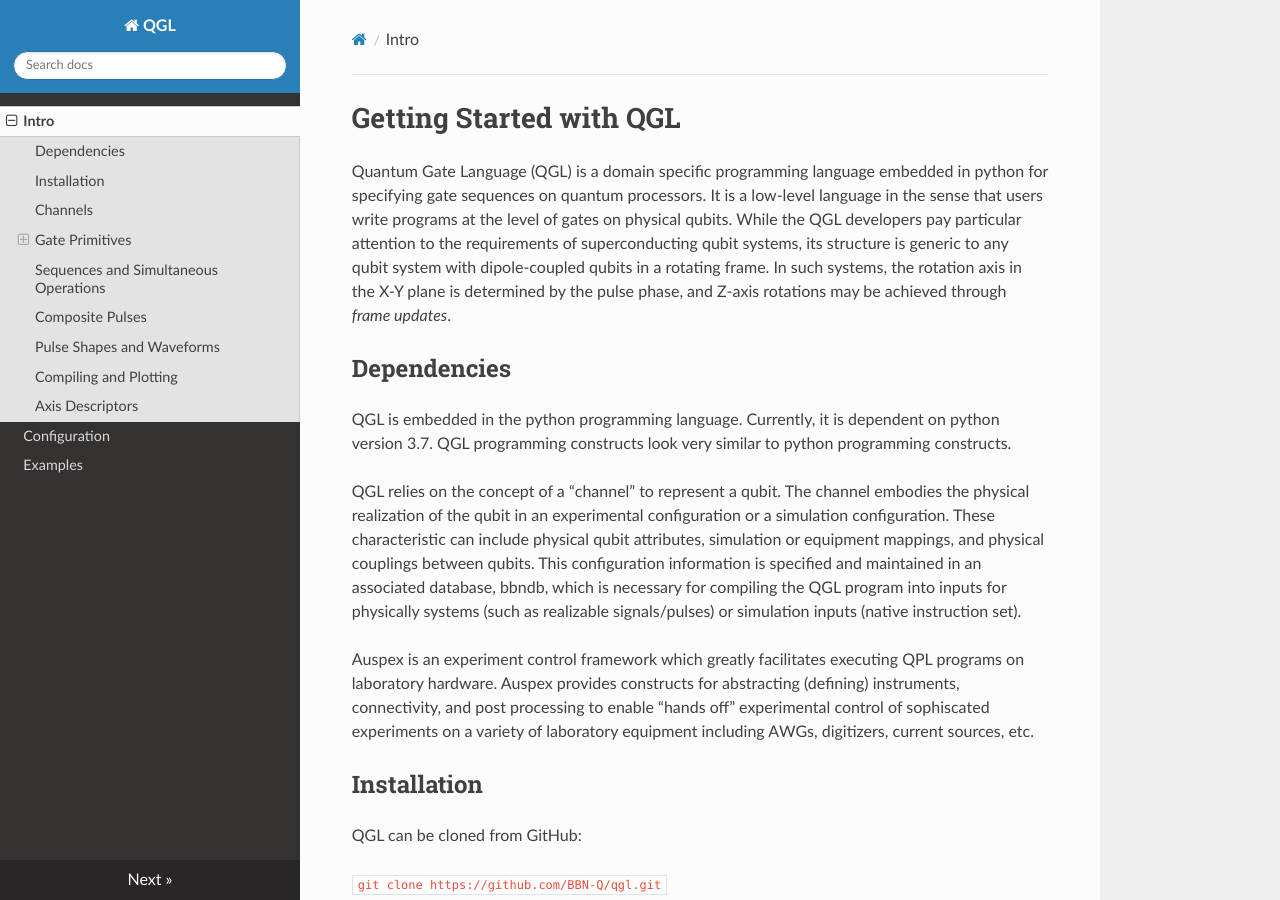
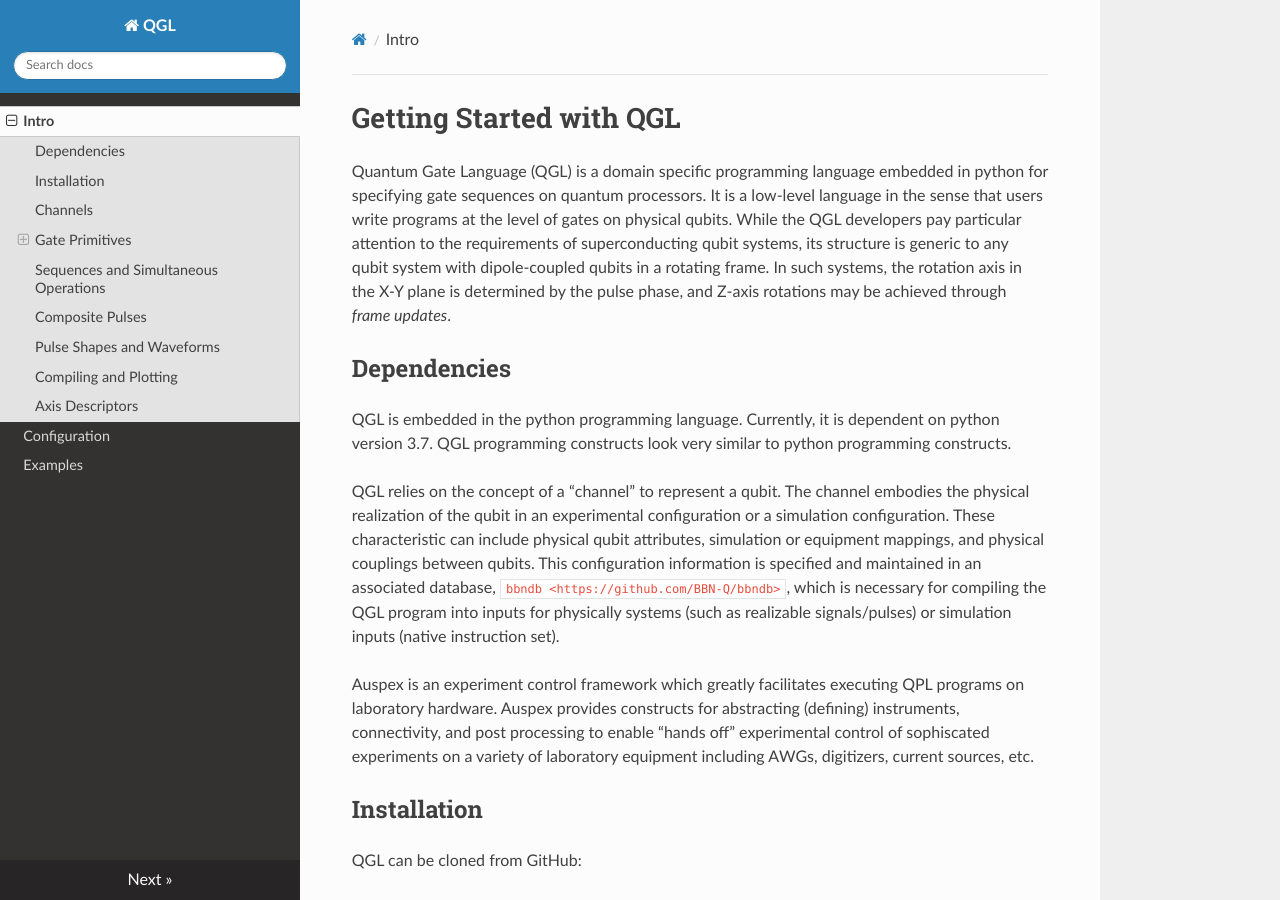
Before and after one commit to BBN-Q/QGL, an MkDocs documentation site: the page built from doc/index.md, in a window 1280 px wide and 900 px high. Built offline with MkDocs 1.6.1, drawn with Linux system fonts in a browser that asks for light colours; nearby versions of some CDN libraries; some of the changed lines change nothing that is shown.

Commit message:
Update index.md

```diff
--- a/doc/index.md
+++ b/doc/index.md
@@ -14,7 +14,7 @@
 
 QGL is embedded in the python programming language. Currently, it is dependent on python version 3.7. QGL programming constructs look very similar to python programming constructs.
 
-QGL relies on the concept of a "channel" to represent a qubit. The channel embodies the physical realization of the qubit in an experimental configuration or a simulation configuration. These characteristic can include physical qubit attributes, simulation or equipment mappings, and physical couplings between qubits. This configuration information is specified and maintained in an associated database, bbndb, which is necessary for compiling the QGL program into inputs for physically systems (such as realizable signals/pulses) or simulation inputs (native instruction set).
+QGL relies on the concept of a "channel" to represent a qubit. The channel embodies the physical realization of the qubit in an experimental configuration or a simulation configuration. These characteristic can include physical qubit attributes, simulation or equipment mappings, and physical couplings between qubits. This configuration information is specified and maintained in an associated database, `bbndb <https://github.com/BBN-Q/bbndb>`, which is necessary for compiling the QGL program into inputs for physically systems (such as realizable signals/pulses) or simulation inputs (native instruction set).
 
 Auspex is an experiment control framework which greatly facilitates executing QPL programs on laboratory hardware. Auspex provides constructs for abstracting (defining) instruments, connectivity, and post processing to enable "hands off" experimental control of sophiscated experiments on a variety of laboratory equipment including AWGs, digitizers, current sources, etc.
 
```
